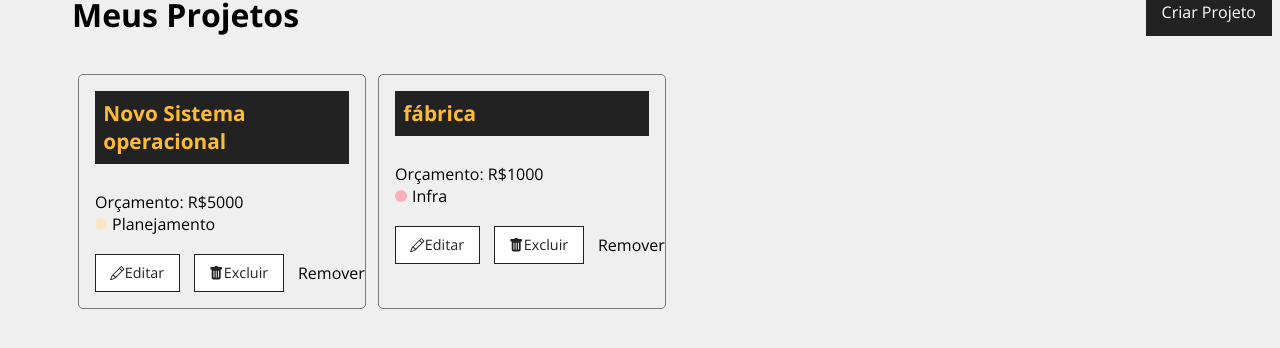
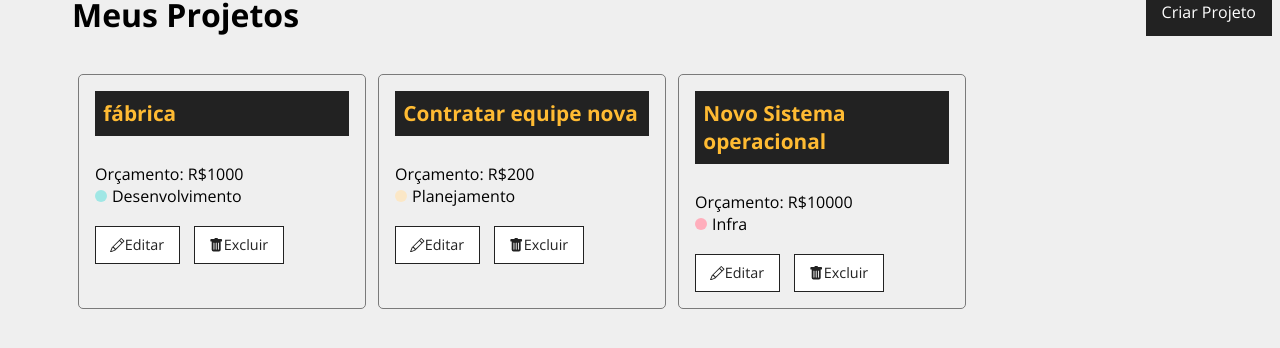
Before and after one commit to gstv1478/cost, a React (Create React App) app: page /projects in a window 1280 px wide. Shown: the part 376-724 px from the top of the page. Built offline with nearby package versions, Linux system fonts and the light colour scheme; data requests are answered from the project's data file; the HTML template or start-up script is replaced by a standard one.

Commit message:
oitavo commit

```diff
--- a/db.json
+++ b/db.json
@@ -1,82 +1,50 @@
 {
   "projects": [
     {
-      "name": "Novo Sistema operacional",
-      "budget": "5000",
+      "name": "fábrica",
+      "budget": "1000",
+      "category": {
+        "id": "2",
+        "name": "Desenvolvimento"
+      },
+      "cost": 450,
+      "services": [
+        {
+          "name": "contratar empresa de terraplanagem",
+          "cost": "250",
+          "description": "encontrar um empresa de terraplanagem disponível essa semana",
+          "id": "3f281dad-0c3a-4aa5-9f7a-1fb6055dbb8a"
+        },
+        {
+          "name": "contratar engenheiro de civil",
+          "cost": "200",
+          "description": "fazer a planta da fábrica",
+          "id": "b51cf019-b2ca-43c3-a670-5221bbf5f5e2"
+        }
+      ],
+      "id": 1
+    },
+    {
+      "name": "Contratar equipe nova",
+      "budget": "200",
       "category": {
         "id": "4",
         "name": "Planejamento"
       },
-      "cost": 5000,
-      "services": [
-        {
-          "name": "teste0145",
-          "cost": "1249",
-          "description": "pesquisar de novo",
-          "id": "dda22893-f456-4540-89b4-a9fea141373a"
-        },
-        {
-          "name": "teste01451",
-          "cost": "1251",
-          "description": "pesquisar de novo",
-          "id": "2680028d-3f97-4b6f-8da7-62b0d0f1ee6c"
-        },
-        {
-          "name": "teste01452",
-          "cost": "1250",
-          "description": "pesquisar de novo",
-          "id": "d2660dd6-0653-4140-bf61-338776e346bf"
-        },
-        {
-          "name": "teste01453",
-          "cost": "1250",
-          "description": "pesquisar de novo",
-          "id": "dc6d6201-08a6-49c0-85f0-429570b1308b"
-        }
-      ],
-      "id": 3
+      "cost": 0,
+      "services": [],
+      "id": 2
     },
     {
-      "name": "fábrica",
-      "budget": "1000",
+      "name": "Novo Sistema operacional",
+      "budget": "10000",
       "category": {
         "id": "1",
         "name": "Infra"
       },
-      "cost": null,
-      "services": [
-        {
-          "name": "fábrica",
-          "cost": "9",
-          "description": "pesquisar",
-          "id": "8f617849-3465-4605-be63-d0bc9b2c0a11"
-        },
-        {
-          "name": "teste",
-          "cost": "10",
-          "description": "pesquisar",
-          "id": "20360d4f-a911-45fa-b7f2-99ffa74c306a"
-        },
-        {
-          "name": "Novo Sistema operacional",
-          "cost": "10",
-          "description": "teste0102",
-          "id": "563850e4-bb5b-4fef-b8ef-830ea1e580cd"
-        },
-        {
-          "name": "teste",
-          "cost": "10",
-          "description": "dpsEdit",
-          "id": "3fc7f818-8730-4270-94cb-9f72ca96d15c"
-        },
-        {
-          "name": "10",
-          "cost": "10",
-          "description": "teste0102",
-          "id": "0530d9f0-66d0-4e74-9897-611342c88dfe"
-        }
-      ],
-      "id": 4
+      "cost": 0,
+      "services": [],
+      "id": 3
     }
   ],
   "categories": [
--- a/src/components/pages/Project.js
+++ b/src/components/pages/Project.js
@@ -1,4 +1,4 @@
-import { parse, v4 as uuidv4} from 'uuid'
+import {  v4 as uuidv4} from 'uuid'
 import {useParams } from 'react-router-dom'
 import { useState, useEffect } from 'react'
 import Loading from './../layout/Loading'
@@ -97,7 +97,7 @@ function Project() {
           })
           .catch((err) => console.log(err))
     }
-    function removeService({id, cost}) {
+    function removeService(id, cost) {
 
         const servicesUpdated = project.services.filter(
             (service) => service.id !== id
@@ -120,6 +120,7 @@ function Project() {
             setServices(servicesUpdated)
             setMessage('Serviço removido com sucesso!')
             setType('success')
+            console.log(projectUpdated.cost)
         })
         .catch((err) => console.log(err))
 
--- a/src/components/project/ProjectCard.js
+++ b/src/components/project/ProjectCard.js
@@ -25,8 +25,6 @@ function ProjectCard( {id, name, budget, category, handleRemove}) {
                 <button onClick={remove} >
                     <BsFillTrashFill /> Excluir
                 </button>
-
-                <p>Remover</p>
             </div>
         </div>
     )
```
